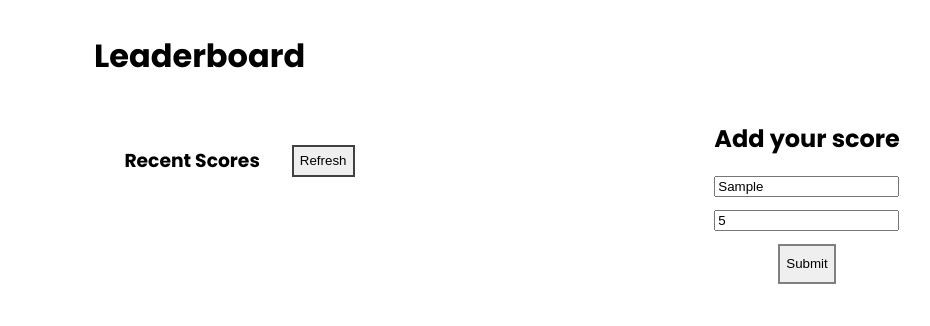
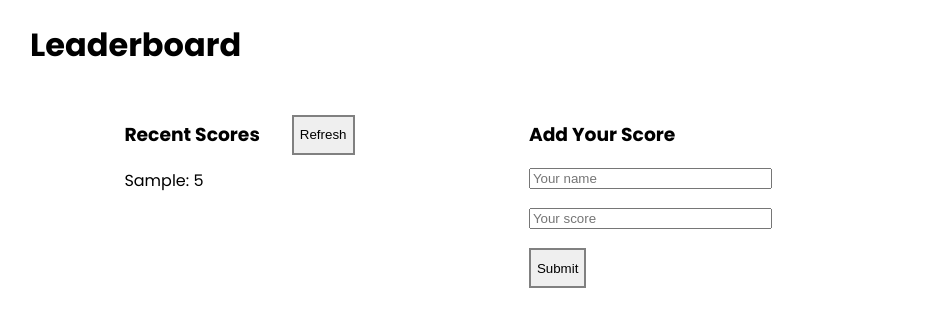
Before and after one commit to leloufadel/-Leaderboard, a website built with webpack: page src/index.html in a window 1280 px wide. Both pictures are taken after typing "Sample", "5" into the empty fields and a click on the button "Submit". Shown: the whole page, without its empty margins (10-940 px from the left). Built offline with nearby package versions, Linux system fonts and the light colour scheme.

Commit message:
update Js

```diff
--- a/package.json
+++ b/package.json
@@ -17,7 +17,7 @@
   "author": "",
   "license": "ISC",
   "bugs": {
-    "url": "https://github.com/marvin-nyalik/Webpack-Boilerplate/issues"
+    "url": "https://github.com/leloufadel/Webpack-Boilerplate/issues"
   },
   "homepage": "https://github.com/marvin-nyalik/Webpack-Boilerplate#readme",
   "devDependencies": {
@@ -25,6 +25,10 @@
     "hint": "^7.1.9",
     "html-webpack-plugin": "^5.5.1",
     "style-loader": "^3.3.3",
+    "stylelint": "^13.13.1",
+    "stylelint-config-standard": "^21.0.0",
+    "stylelint-csstree-validator": "^1.9.0",
+    "stylelint-scss": "^3.21.0",
     "webpack": "^5.85.1",
     "webpack-cli": "^5.1.3",
     "webpack-dev-server": "^4.15.0"
--- a/src/index.html
+++ b/src/index.html
@@ -4,11 +4,12 @@
     <meta charset="UTF-8">
     <meta name="viewport" content="width=device-width, initial-scale=1.0">
     <title>Leaderboard Project</title>
-<script defer src="main.js"></script></head>
+</head>
 <body>
     <header>
         <h1>Leaderboard</h1>
     </header>
+
     <section class="showcase">
 
         <div class="recent-scores">
@@ -21,15 +22,16 @@
                 </ul>
            </div>
         </div>
-        <div class="add-scores"> <h2> Add your score</h2>
+        <div class="new-score">
+            <h3>Add Your Score</h3>
 
-        <form action="#">
-            <input type="text" placeholder="Your Name" name="name" id="name">
-            <input type="number" placeholder="Your Score" name="score" id="score">
-            <div class="footer">
-                <button type="button" id="submitscore">Submit</button>
-            </div>
-
+            <form action="#">
+                <input type="text" placeholder="Your name" name="name" id="name">
+                <input type="number" placeholder="Your score" name="score" id="score">
+                <div class="footer">
+                    <button type="button" id="submitScore">Submit</button>
+                </div>
+            </form>
         </div>
     </section>
 </body>
--- a/src/index.js
+++ b/src/index.js
@@ -1 +1,5 @@
 import './style.css';
+import populateScores from './modules/populateScores.js';
+import { submitScore } from './modules/domElements.js';
+
+submitScore.addEventListener('click', populateScores);
--- a/src/modules/domElements.js
+++ b/src/modules/domElements.js
@@ -0,0 +1,9 @@
+const refresh = document.getElementById('refresh');
+const scoreList = document.getElementsByClassName('scores-list')[0];
+const nameInput = document.getElementById('name');
+const scoreInput = document.getElementById('score');
+const submitScore = document.getElementById('submitScore');
+
+export {
+  refresh, scoreInput, scoreList, submitScore, nameInput,
+};
--- /dev/null
+++ b/src/modules/populateScores.js
@@ -0,0 +1,13 @@
+import { scoreList, allScores as all } from './scoreObject.js';
+
+const populateScores = () => {
+  scoreList.innerHTML = '';
+  all.forEach((scr) => {
+    const listItem = `
+        <li> ${scr.name}: ${scr.score}</li>
+        `;
+    scoreList.innerHTML += listItem;
+  });
+};
+
+export default populateScores;
--- /dev/null
+++ b/src/modules/scoreObject.js
@@ -0,0 +1,29 @@
+import * as dom from './domElements.js';
+
+class Score {
+  constructor(name, score) {
+    this.name = name;
+    this.score = score;
+  }
+}
+
+const allScores = [];
+
+const addBtn = dom.submitScore;
+const { scoreList } = dom;
+
+addBtn.addEventListener('click',() => {
+  const name = dom.nameInput.value;
+  const score = dom.scoreInput.value;
+
+  const isNotANumber = Number.isNaN(score);
+  const isGreaterLess = score > 0 || score < 0 || score === 0;
+  if (name !== '' && !isNotANumber && isGreaterLess) {
+    const newScore = new Score(name, score);
+    allScores.push(newScore);
+  }
+  dom.nameInput.value = '';
+  dom.scoreInput.value = '';
+});
+
+export { allScores, scoreList };
--- a/src/style.css
+++ b/src/style.css
@@ -3,52 +3,71 @@
 body {
   font-family: poppins, Arial, Helvetica, sans-serif;
 }
+
 .showcase {
   display: flex;
   width: 80%;
-  margin: 0.8rem auto;
+  margin: 2rem auto;
 }
+
 h1 {
-  margin-left: 6rem;
-  margin-top: 2rem;
+  margin-left: 2rem;
+}
 
-}
 .recent-scores {
   display: flex;
-  width: 70%;
+  flex-direction: column;
+  width: 40%;
 }
- .refresh {
-  height: 4vh;
- border: 2px solid rgb(68, 64, 64);
+
+.refresh {
+  height: 5vh;
+  margin-left: 2rem;
+  border: 2px solid grey;
   cursor: pointer;
-  margin-left:2rem ;
+  margin-right: 10%;
 }
+
 .scores-headline {
   display: flex;
   justify-content: flex-start;
   align-items: center;
-  width: 90%;
-  margin-right: 2rem;
-  margin-bottom: 4rem;
 }
-.scores-headline h3 {
-  margin: 0;
-}
-.add-scores{
+
+.scores-list {
+  list-style-type: none;
   display: flex;
   flex-direction: column;
-  width: 50%;
+  margin: 0;
+  padding: 0;
 }
-form {
+
+.scores-list li {
+  margin-bottom: 0.5rem;
+}
+
+.scores-list:nth-child(even) {
+  background-color: grey;
+}
+
+.new-score {
+  width: 40%;
   display: flex;
   flex-direction: column;
-  align-items: flex-start;
-  width: 70%;
-  gap: 0.8rem;
 }
-form button{
+
+.new-score form {
+  display: flex;
+  flex-direction: column;
+  width: 60%;
+}
+
+form input {
+  margin-bottom: 1.2rem;
+}
+
+form button {
   cursor: pointer;
-  border: 2px solid gray;
+  border: 2px solid grey;
   height: 5vh;
-  margin-left: 4rem;
 }
```
Also changed, not shown: dist/index.html, dist/main.js, 1 other file.
